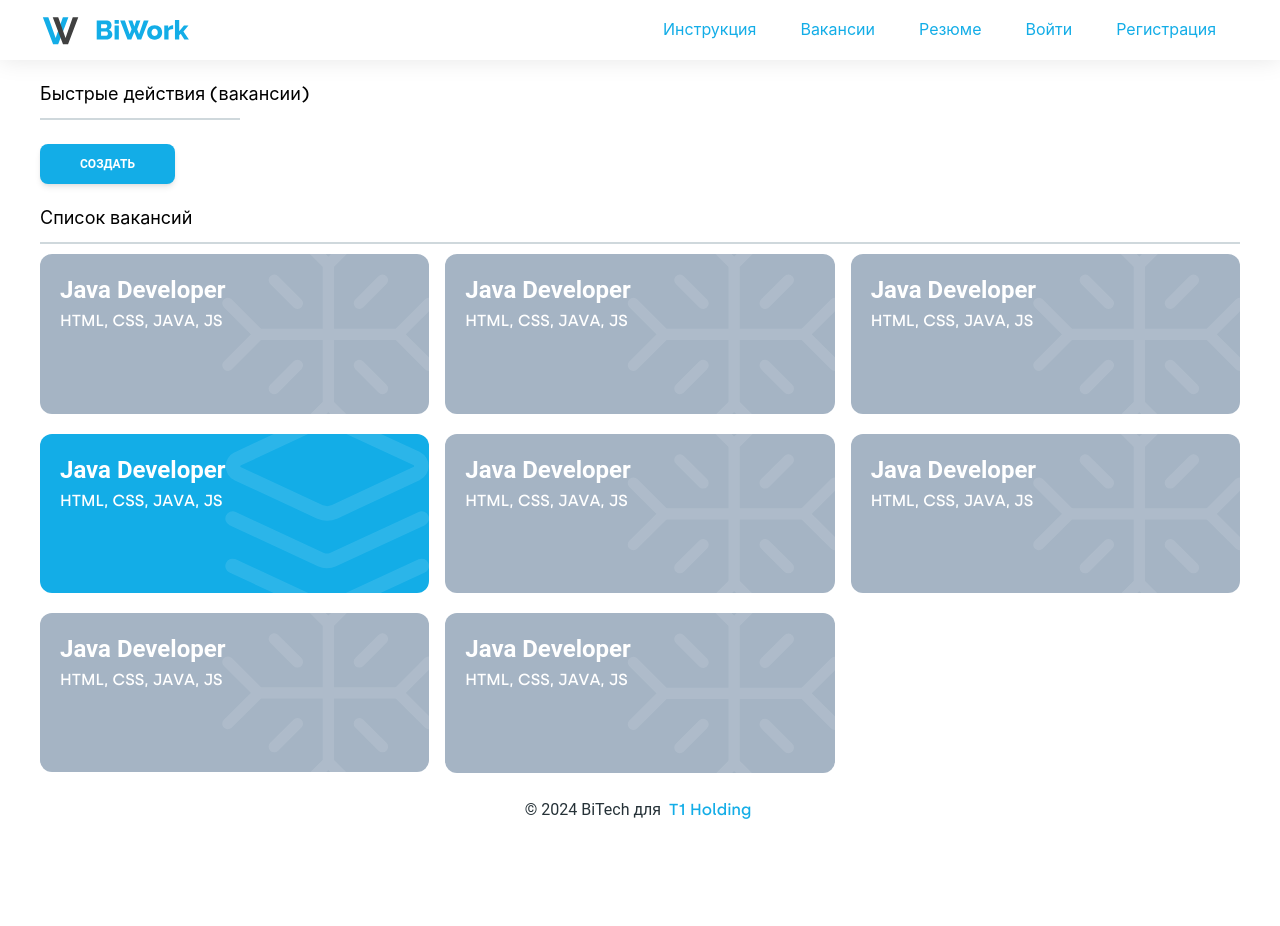
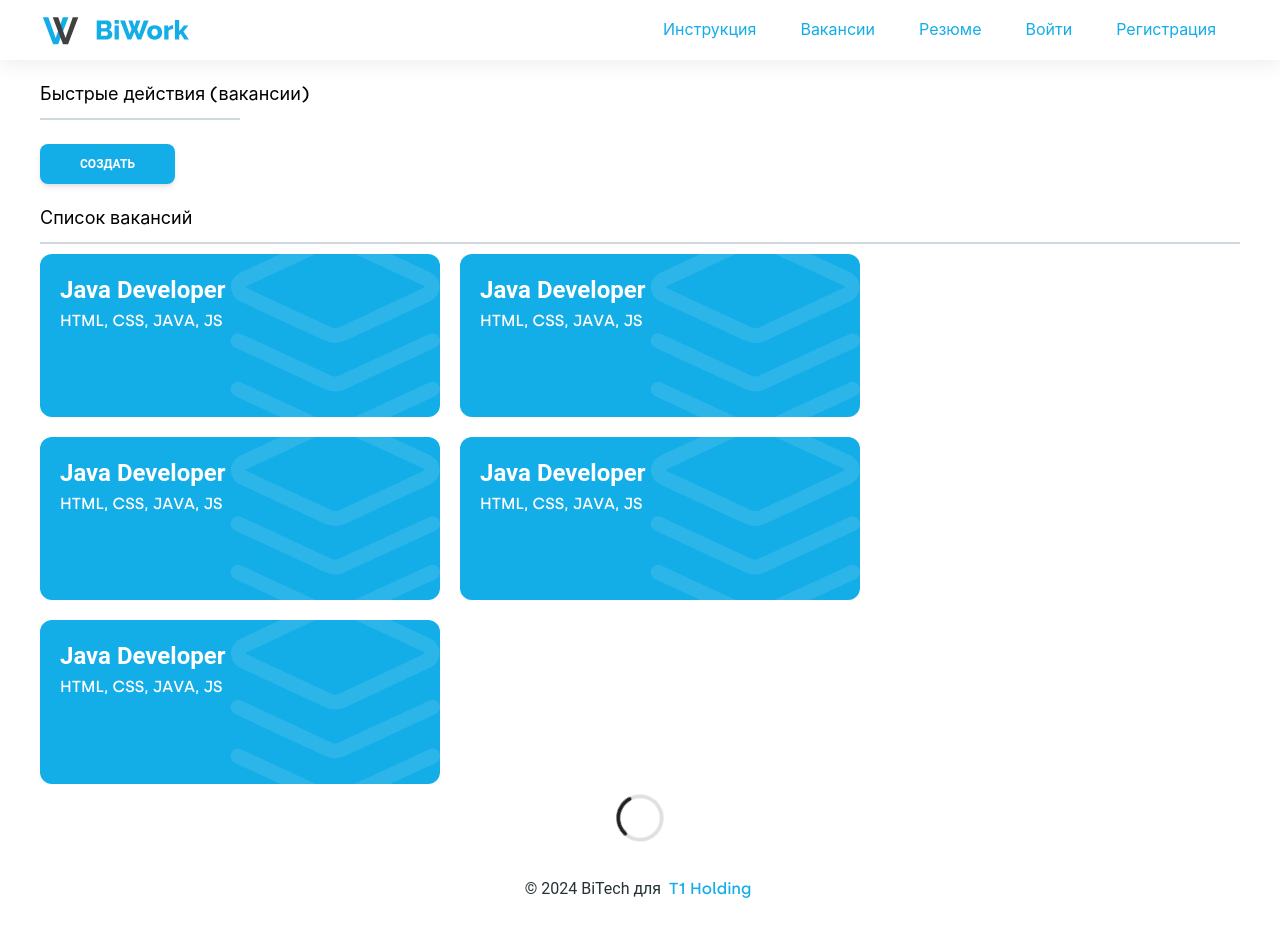
Before and after one commit to Sevastopol-Hack/frontend, a React (Vite) app: page /vacancies in a window 1280 px wide. Before the commit the page ends 847 px from the top, so only its background shows below. Built offline with nearby package versions, Linux system fonts and the light colour scheme.

Commit message:
Add infinity scroll

```diff
--- a/src/components/UI/Content/Content.tsx
+++ b/src/components/UI/Content/Content.tsx
@@ -2,12 +2,18 @@ import { Button } from "@material-tailwind/react";
 import { FC } from "react";
 import { useNavigate } from "react-router-dom";
 import RoutePaths from "../../../router/Routes";
+import { FileDialog } from "../FileDialog/FileDialog";
 
 const Content: FC = () => {
   const navigate = useNavigate();
 
   return (
     <div className="flex flex-col justify-left items-left mx-10">
+      <FileDialog
+        multiple
+        accept="application/msword, application/pdf"
+        label="Загрузить резюме"
+      />
       <p className="text-lg mt-5">Быстрые действия</p>
       <hr className="max-w-[200px] border border-blue-gray-100 mt-2.5" />
       <div className="flex justify-left items-center gap-10 flex-row mt-6">
@@ -25,9 +31,6 @@ const Content: FC = () => {
         >
           Редактировать
         </Button>
-        <Button className="bg-[#A5B4C4] px-10" onClick={() => {}}>
-          Выбрать
-        </Button>
       </div>
     </div>
   );
--- /dev/null
+++ b/src/components/UI/FileDialog/FileDialog.tsx
@@ -0,0 +1,24 @@
+import { FC } from "react";
+
+export const FileDialog: FC<{
+  label?: string;
+  accept?: string;
+  multiple?: boolean;
+}> = ({ label, accept, multiple }) => {
+  const id = new Date().valueOf().toString();
+
+  return (
+    <>
+      <label className="block mb-2 font-medium text-black" htmlFor={id}>
+        {label}
+      </label>
+      <input
+        accept={accept}
+        className="block text-black border border-[#A5B4C4] rounded-lg file:border-0 cursor-pointer bg-gray-50 outline-none"
+        id={id}
+        multiple={multiple}
+        type="file"
+      ></input>
+    </>
+  );
+};
--- a/src/pages/VacanciesPage.tsx
+++ b/src/pages/VacanciesPage.tsx
@@ -1,5 +1,6 @@
-import { Button, Typography } from "@material-tailwind/react";
-import { FC } from "react";
+import { Button, Spinner, Typography } from "@material-tailwind/react";
+import { FC, useState } from "react";
+import InfiniteScroll from "react-infinite-scroll-component";
 
 interface VacancyProps {
   name: string;
@@ -12,7 +13,7 @@ const Vacancy: FC<VacancyProps> = ({ name, stack, active }) => {
     <div
       className={`bg-[${
         active ? "#13ADE7" : "#A5B4C4"
-      }] rounded-xl relative cursor-pointer mb-5 hover:scale-[1.025] transition-[.5s] max-w-[500px]`}
+      }] rounded-xl relative cursor-pointer hover:scale-[1.025] transition-[.5s] max-w-[500px]`}
     >
       <div>
         <img src={active ? "/icons/layers.svg" : "/icons/snowflake.svg"} />
@@ -32,6 +33,24 @@ const Vacancy: FC<VacancyProps> = ({ name, stack, active }) => {
 };
 
 const VacanciesPage = () => {
+  const [state, setState] = useState([
+    {
+      name: "Java Developer",
+      stack: ["HTML", "CSS", "JAVA", "JS"],
+      active: true,
+    },
+  ]);
+
+  const fetchMoreData = () => {
+    setState(
+      state.concat({
+        name: "Java Developer",
+        stack: ["HTML", "CSS", "JAVA", "JS"],
+        active: true,
+      })
+    );
+  };
+
   return (
     <div className="flex flex-col justify-left items-left mx-10">
       <p className="text-lg mt-5">Быстрые действия (вакансии)</p>
@@ -47,20 +66,19 @@ const VacanciesPage = () => {
 
       <p className="text-lg mt-5">Список вакансий</p>
       <hr className="border border-blue-gray-100 mt-2.5" />
-      <div className="columns-sm mt-2.5">
-        <Vacancy name="Java Developer" stack={["HTML", "CSS", "JAVA", "JS"]} />
-        <Vacancy
-          name="Java Developer"
-          stack={["HTML", "CSS", "JAVA", "JS"]}
-          active
-        />
-        <Vacancy name="Java Developer" stack={["HTML", "CSS", "JAVA", "JS"]} />
-        <Vacancy name="Java Developer" stack={["HTML", "CSS", "JAVA", "JS"]} />
-        <Vacancy name="Java Developer" stack={["HTML", "CSS", "JAVA", "JS"]} />
-        <Vacancy name="Java Developer" stack={["HTML", "CSS", "JAVA", "JS"]} />
-        <Vacancy name="Java Developer" stack={["HTML", "CSS", "JAVA", "JS"]} />
-        <Vacancy name="Java Developer" stack={["HTML", "CSS", "JAVA", "JS"]} />
-      </div>
+      <InfiniteScroll
+        dataLength={state.length}
+        next={fetchMoreData}
+        hasMore={true}
+        loader={<Spinner className="w-12 h-12 m-2.5 self-center" />}
+        className="!overflow-y-clip flex flex-col"
+      >
+        <div className="grid gap-5 mt-2.5 grid-cols-[repeat(auto-fit,minmax(300px,400px))]">
+          {state.map((i, index) => (
+            <Vacancy {...i} key={index} />
+          ))}
+        </div>
+      </InfiniteScroll>
     </div>
   );
 };
```
